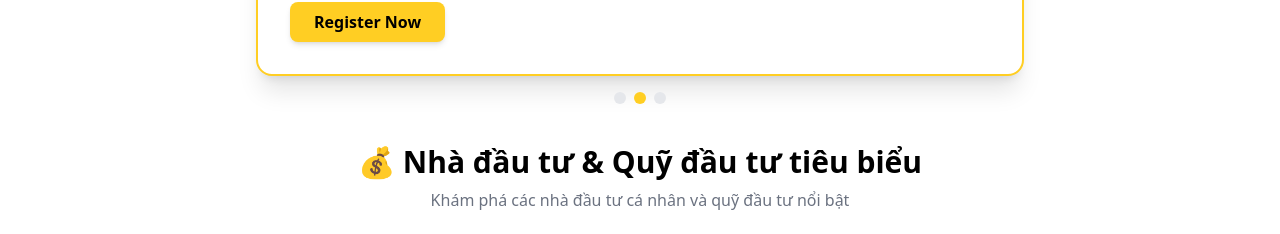
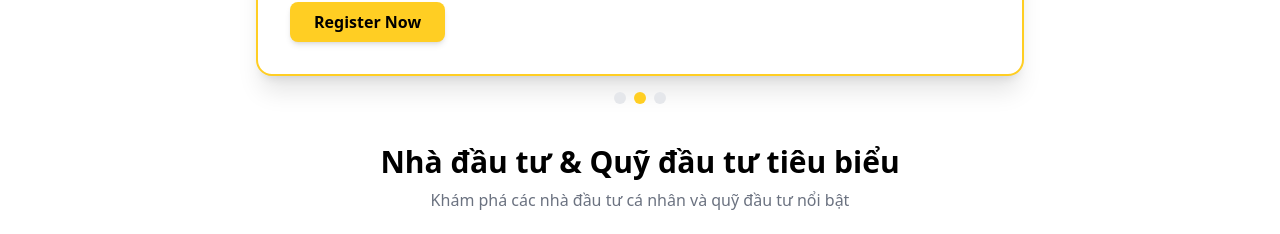
Before and after one commit to NHD04072004/Startup-Kit-FE, a React (Vite) app: page / in a window 1280 px wide. Shown: the part 1378-1612 px from the top of the page. Built offline with nearby package versions, Linux system fonts and the light colour scheme.

Commit message:
Remove emoji from the title in InvestorList component for consistency

```diff
--- a/src/components/common/InvestorList.jsx
+++ b/src/components/common/InvestorList.jsx
@@ -93,7 +93,7 @@ export default function InvestorList() {
   return (
     <section className="max-w-6xl mx-auto mt-10 text-center px-4 sm:px-6">
       <h2 className="text-2xl md:text-3xl font-bold mb-2">
-        💰 Nhà đầu tư & Quỹ đầu tư tiêu biểu
+         Nhà đầu tư & Quỹ đầu tư tiêu biểu
       </h2>
       <p className="text-gray-500 mb-6 text-sm md:text-base">
         Khám phá các nhà đầu tư cá nhân và quỹ đầu tư nổi bật
```
